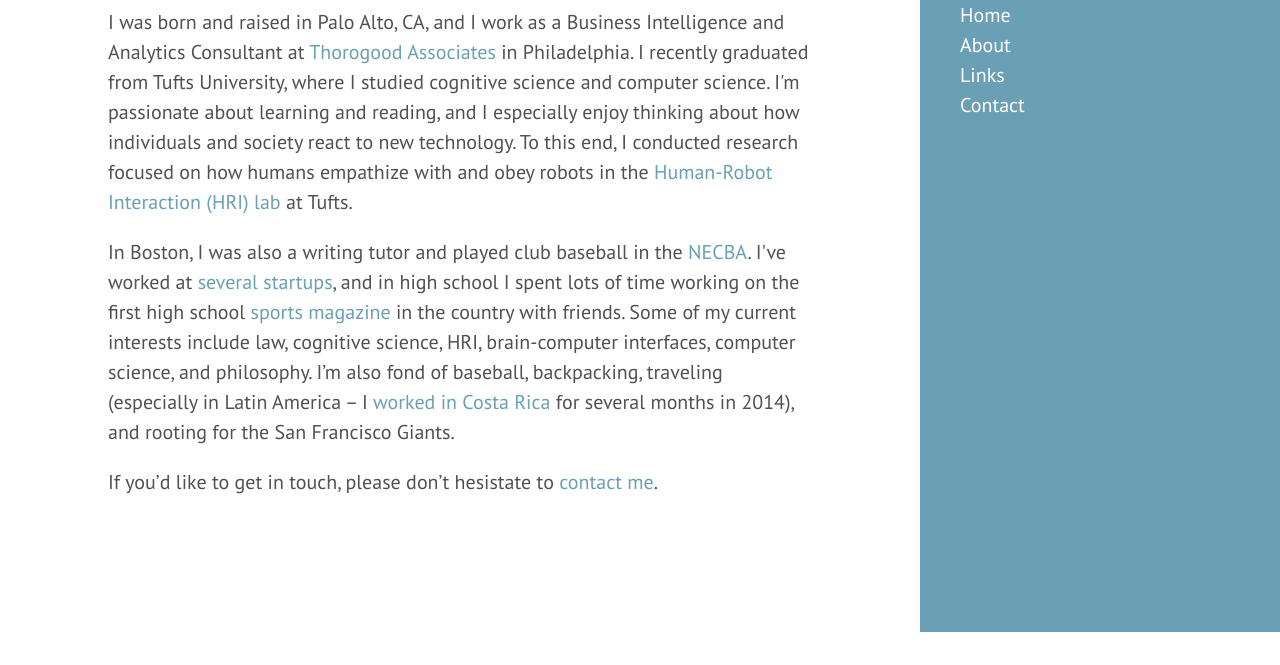
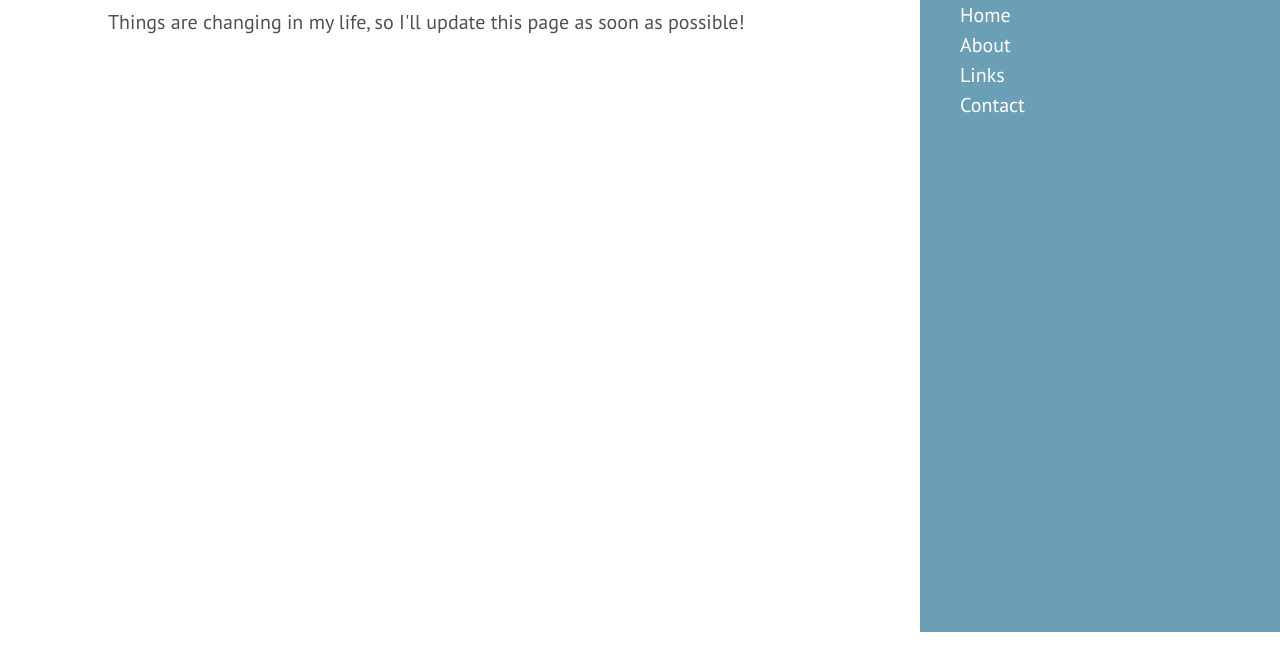
Before and after one commit to gbrown05/gbrown05.github.io, a plain HTML site: page about/index.html in a window 1280 px wide. Shown: the part 168-833 px from the top of the page. After the commit the page ends 800 px from the top, so only its background shows below. Drawn offline with Linux system fonts and the light colour scheme.

Commit message:
remove about info

```diff
--- a/about/index.html
+++ b/about/index.html
@@ -58,7 +58,8 @@
     <div class="content container">
 	<div class="post">
   	<h1>About</h1>
-      <p>I was born and raised in Palo Alto, CA, and I work as a Business Intelligence and Analytics Consultant at <a href="http://www.thorogood.com">Thorogood Associates</a> in Philadelphia. I recently graduated from Tufts University,
+<p>Things are changing in my life, so I'll update this page as soon as possible!</p>
+<!--      <p>I was born and raised in Palo Alto, CA, and I work as a Business Intelligence and Analytics Consultant at <a href="http://www.thorogood.com">Thorogood Associates</a> in Philadelphia. I recently graduated from Tufts University,
 where I studied cognitive science and computer science. I'm passionate about
 learning and reading, and I especially enjoy thinking about how individuals and society react to new technology. To this end, I
 conducted research focused on how humans empathize with and obey robots in the <a href="http://hrilab.cs.tufts.edu"
@@ -76,7 +77,7 @@ HRI, brain-computer interfaces, computer science, and philosophy. I&rsquo;m also
 
 <p>If you&rsquo;d like to get in touch, please don&rsquo;t hesistate to
 <a href="/contact">contact me</a>.</p>
-
+-->
 	</div>
 	</div>
 </div>
```
